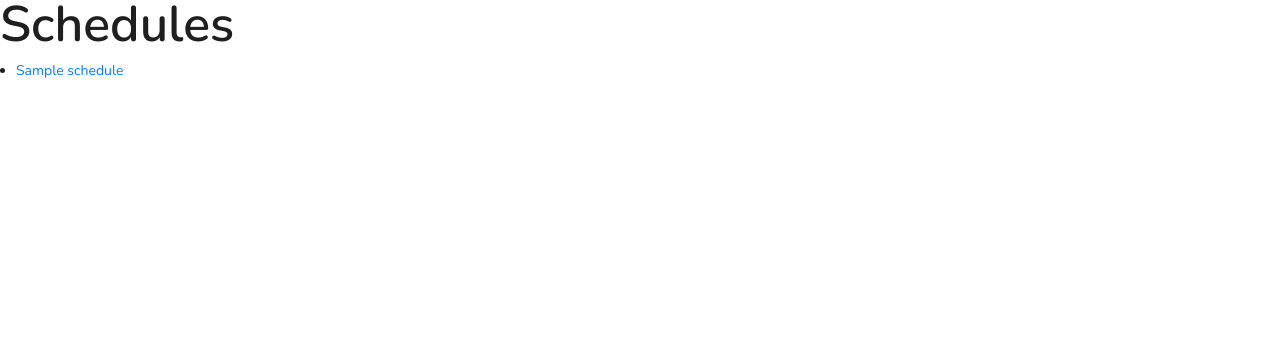
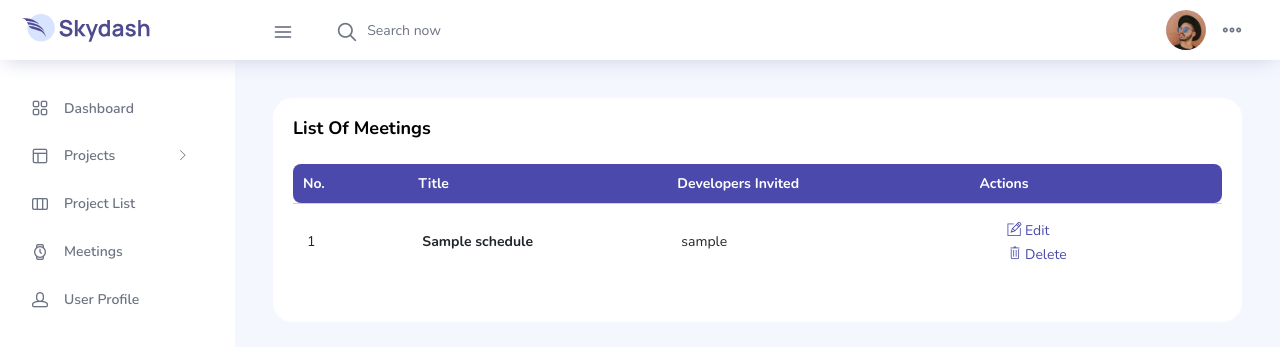
Before and after one commit to RushabhShahPrograms/timetracker_2023_Django, a Django app: page /user/schedulelist/ in a window 1280 px wide. Shown: the top 347 px of the page. Run offline with Django 3.2, Linux system fonts and the light colour scheme; tables that the repository leaves empty hold one stand-in row (values such as "Sample post"); style sheets or scripts are compiled from the project's sources; some libraries are stand-ins or nearby versions.

Commit message:
schedule list updated👍

```diff
--- a/timetracker/templates/user/schedule_list.html
+++ b/timetracker/templates/user/schedule_list.html
@@ -1,12 +1,104 @@
 {% extends '../base.html' %}
+    {% block content %}
     {% load static %}
-{% block content %}
-  <h1>Schedules</h1>
-  <ul>
+    {% load crispy_forms_tags %}
+    <!DOCTYPE html>
+    <html lang="en">
+    <head>
+      <!-- Required meta tags -->
+      <meta charset="utf-8">
+      <meta name="viewport" content="width=device-width, initial-scale=1, shrink-to-fit=no">
+      <title>Meetings List</title>
+      <style>
+        a {
+          color: inherit;
+          text-decoration: none;
+        }
+      </style>
+    </head>
+    <body>
+      <div class="container-scroller">
+        {% include '../manager_navbar.html' %}
+          <!-- partial -->
+          <div class="main-panel">
+            <div class="content-wrapper">
+              <div class="row">
+                <div class="col-md-12 grid-margin stretch-card">
+                  <div class="card">
+                    <div class="card-body">
+                      <p class="card-title">List of Meetings</p>
+                      <div class="row">
+                        <div class="col-12">
+                          <div class="table-responsive">
+                            <div id="example_wrapper" class="dataTables_wrapper dt-bootstrap4 no-footer">
+                            <div class="row">
+                                <div class="col-sm-12">
+                                    <table class="display expandable-table dataTable no-footer" style="width: 100%;" role="grid">
+                              <thead>
+                                <tr role="row">
+                                    <th>No.</th>
+                                    <th>Title</th>
+                                    <th>Developers Invited</th>
+                                    <th>Actions</th>
+                                </tr>
+                              </thead>
+                              <tbody>
                                {% for schedule in schedules %}
-      <li><a href="{% url 'scheduledetail' schedule.pk %}">{{ schedule.schedule_title }}</a></li>
+                                <tr class="table table-striped">
+                                    <td>{{forloop.counter}}</td>
+                                    <td><strong><a href="{% url 'scheduledetail' schedule.pk %}">{{ schedule.schedule_title }}</a></strong></td>
+                                    <td>
+                                      {% for user in schedule.users.all %}
+                                        {{ user.username }}
+                                        {% if not forloop.last %}, {% endif %}
                                       {% empty %}
-      <li>No schedules found.</li>
+                                        No users invited yet.
                                       {% endfor %}
+                                    </td>
+                                    <div class="font-weight-medium">
+                                    <td>
+                                      <a class="dropdown-item" href="{% url 'scheduleupdate' schedule.id %}" style="color:#4B49AC;"><i class="ti-pencil-alt"></i> Edit</a>
+                                      <a class="dropdown-item" href="{% url 'scheduledelete' schedule.id %}" style="color:#4B49AC;"><i class="ti-trash"></i> Delete</a>
+                                    </td>
+                                  </div>
+                                </tr>
+                                {% endfor %}
+                              </tbody>
+                            </table>
+                            <div class="pagination justify-content-center">
+                              <ul class="pagination">
+                                {% if page_obj.has_previous %}
+                                <li class="page-item">
+                                  <a class="page-link" href="?page={{ page_obj.previous_page_number }}">&laquo; Previous</a>
+                                </li>
+                                {% endif %}
+                                {% for num in page_obj.paginator.page_range %}
+                                {% if page_obj.number == num %}
+                                <li class="page-item active">
+                                  <a class="page-link" href="#">{{ num }} <span class="sr-only">(current)</span></a>
+                                </li>
+                                {% elif num > page_obj.number|add:'-3' and num < page_obj.number|add:'3' %}
+                                <li class="page-item">
+                                  <a class="page-link" href="?page={{ num }}">{{ num }}</a>
+                                </li>
+                                {% endif %}
+                                {% endfor %}
+                                {% if page_obj.has_next %}
+                                <li class="page-item">
+                                  <a class="page-link" href="?page={{ page_obj.next_page_number }}">Next &raquo;</a>
+                                </li>
+                                {% endif %}
                               </ul>
+                            </div>
+                          </div>
+                        </div>
+                    </div>
+                </div>
+          <!-- main-panel ends -->
+        </div>
+        <!-- page-body-wrapper ends -->
+      </div>
+      <!-- container-scroller -->
+    </body>
+    </html>
     {% endblock content %}
```
Lines whose indentation alone changed are shown as unchanged.
